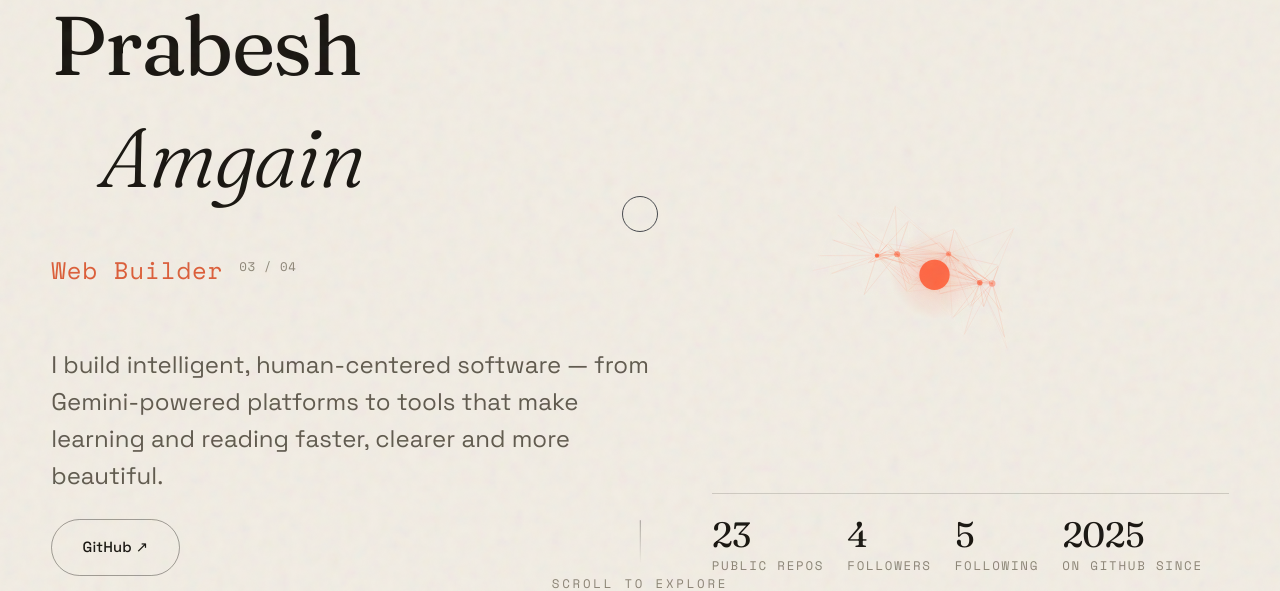
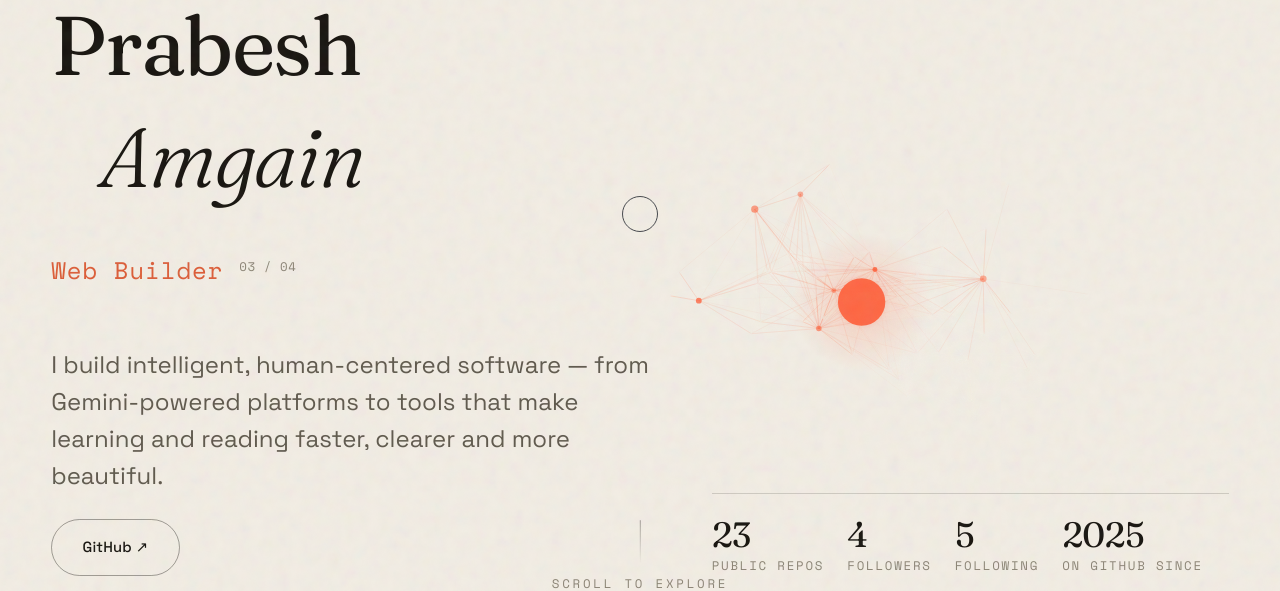
Before and after one commit to openclaw011-web/portfolio, a React (Vite) app: page / in a window 1280 px wide. Shown: the part 186-777 px from the top of the page. Built offline with nearby package versions, Linux system fonts and the light colour scheme; no server answers.

Commit message:
feat: orbit field scaled to large hero-right constellation (~2.5x area)

```diff
--- a/src/components/OrbitField.tsx
+++ b/src/components/OrbitField.tsx
@@ -21,7 +21,7 @@ export default function OrbitField() {
     const ACCENT = '255, 92, 53'
 
     // orbital particles (elliptical paths so the field fills the wide box)
-    const N = 44
+    const N = 56
     const parts = Array.from({ length: N }, (_, i) => {
       const accent = i % 9 === 0
       return {
@@ -42,9 +42,10 @@ export default function OrbitField() {
     let time = 0
 
     const resize = () => {
-      const dpr = Math.min(window.devicePixelRatio || 1, 1.5)
-      canvas.width = Math.max(2, Math.round(Math.min(canvas.clientWidth, 820) * dpr))
-      canvas.height = Math.max(2, Math.round(Math.min(canvas.clientHeight, 620) * dpr))
+      // large background canvas: cap the resolution and dpr for smooth 60fps
+      const dpr = Math.min(window.devicePixelRatio || 1, 1.25)
+      canvas.width = Math.max(2, Math.round(Math.min(canvas.clientWidth, 1280) * dpr))
+      canvas.height = Math.max(2, Math.round(Math.min(canvas.clientHeight, 760) * dpr))
     }
     resize()
 
@@ -52,10 +53,10 @@ export default function OrbitField() {
       const W = canvas.width
       const H = canvas.height
       ctx.clearRect(0, 0, W, H)
-      const cx = W / 2
-      const cy = H * 0.44
-      const R = Math.min(W, H) * 0.5 // max orbit radius in px
-      const linkDist = R * 0.55
+      const cx = W * 0.62
+      const cy = H * 0.5
+      const R = Math.min(W, H) * 0.54 // max orbit radius in px
+      const linkDist = R * 0.5
 
       // node positions
       const pos: { x: number; y: number; accent: boolean }[] = []
--- a/src/components/orbit-field.css
+++ b/src/components/orbit-field.css
@@ -1,16 +1,16 @@
 .orbit-field {
+  /* large ambient constellation on the hero's right side; the mask keeps the
+     name/intro zone clean */
   position: absolute;
-  /* explicit height: canvases are replaced elements and would otherwise keep
-     their intrinsic buffer ratio instead of filling top+bottom */
-  top: clamp(290px, 40vh, 440px);
+  top: clamp(250px, 32vh, 360px);
   right: 0;
-  width: min(54vw, 780px);
-  height: clamp(300px, 40vh, 420px);
+  width: min(86vw, 1380px);
+  height: clamp(460px, 58vh, 620px);
   z-index: 0;
   pointer-events: none;
   opacity: 0.95;
-  -webkit-mask-image: radial-gradient(ellipse at 50% 44%, black 55%, transparent 82%);
-  mask-image: radial-gradient(ellipse at 50% 44%, black 55%, transparent 82%);
+  -webkit-mask-image: radial-gradient(ellipse at 62% 50%, black 45%, transparent 72%);
+  mask-image: radial-gradient(ellipse at 62% 50%, black 45%, transparent 72%);
 }
 
 @media (max-width: 900px) {
```
Also changed, not shown: 3 other files (tests, documents, lock files or other folders).
